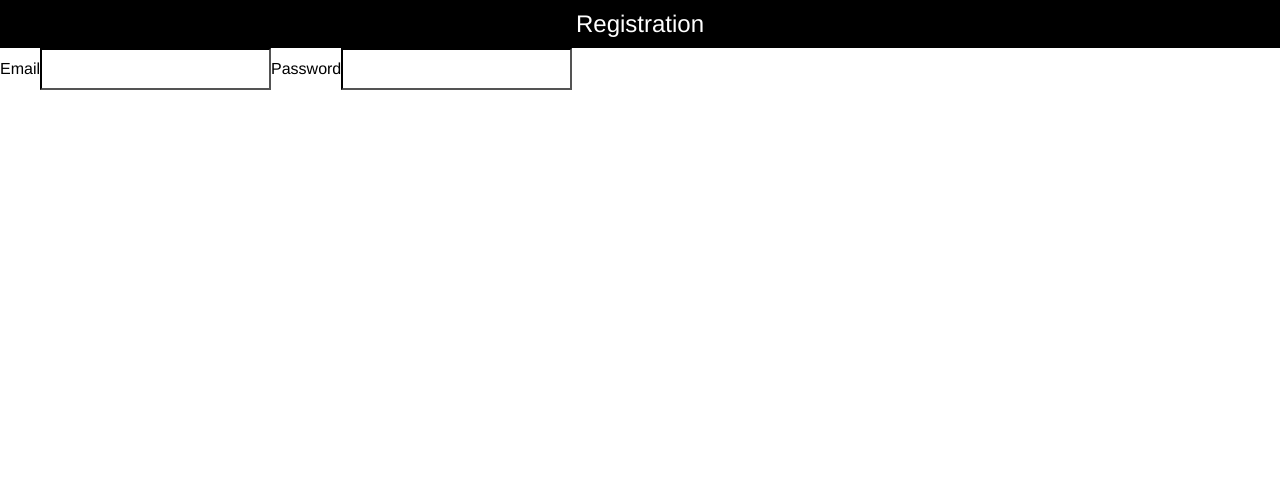
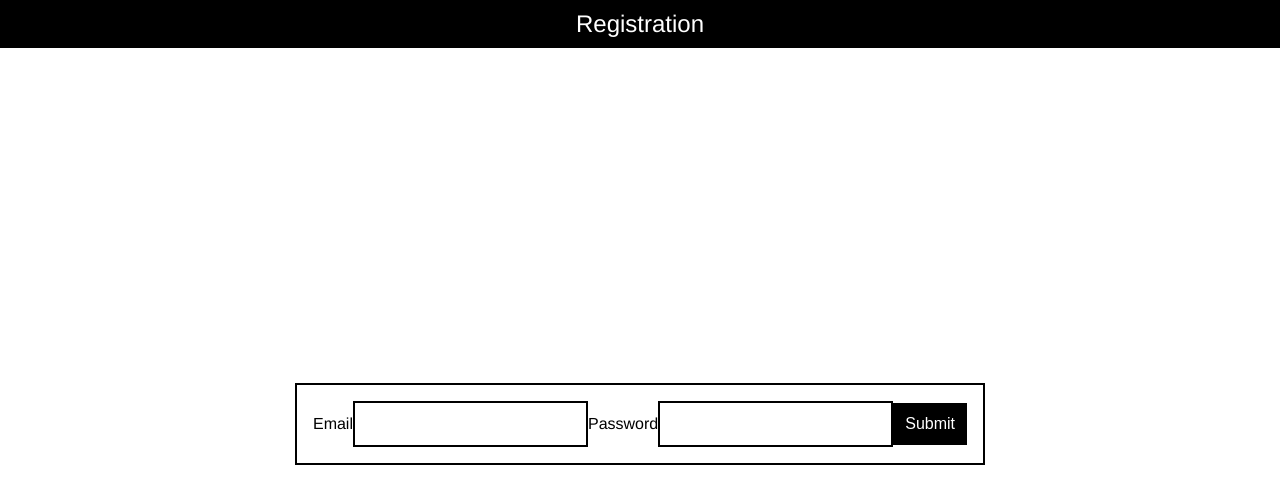
Before and after one commit to JonasSeegers/project-a-frontend-challenge, a React app: page / in a window 1280 px wide. Shown: the top 504 px of the page. Built offline with nearby package versions, Linux system fonts and the light colour scheme.

Commit message:
add atoms box, button, contentContainer and appContainer

```diff
--- a/src/app.tsx
+++ b/src/app.tsx
@@ -2,7 +2,11 @@ import React from "react";
 import { Input } from "./atoms/input";
 import { Label } from "./atoms/label";
 import { Header } from "./atoms/header";
+import { Box } from "./atoms/box";
 import { GlobalStyles } from "./style/globalStyles";
+import { ContentContainer } from "./atoms/contentContainer";
+import { AppContainer } from "./atoms/appContainer";
+import { Button } from "./atoms/button";
 
 type PasswordRule = { regex: RegExp; description: string };
 
@@ -17,12 +21,17 @@ const PasswordConfig: PasswordRule[] = [
 ];
 
 export const App: React.FC = () => (
-  <>
+  <AppContainer>
     <GlobalStyles />
     <Header>Registration</Header>
-    <Label>Email</Label>
-    <Input />
-    <Label>Password</Label>
-    <Input />
-  </>
+    <ContentContainer>
+      <Box>
+        <Label>Email</Label>
+        <Input />
+        <Label>Password</Label>
+        <Input type="password" />
+        <Button>Submit</Button>
+      </Box>
+    </ContentContainer>
+  </AppContainer>
 );
--- /dev/null
+++ b/src/atoms/appContainer/appContainer.tsx
@@ -0,0 +1,7 @@
+import styled from "@emotion/styled";
+
+export const AppContainer = styled("div")({
+  display: "flex",
+  flexDirection: "column",
+  height: "100vh"
+});
--- /dev/null
+++ b/src/atoms/appContainer/index.ts
@@ -0,0 +1 @@
+export { AppContainer } from "./appContainer";
--- /dev/null
+++ b/src/atoms/box/box.tsx
@@ -0,0 +1,3 @@
+import styled from "@emotion/styled";
+
+export const Box = styled("div")({ border: "2px solid #000", padding: "1rem" });
--- /dev/null
+++ b/src/atoms/box/index.ts
@@ -0,0 +1 @@
+export { Box } from "./box";
--- /dev/null
+++ b/src/atoms/button/button.tsx
@@ -0,0 +1,17 @@
+import styled from "@emotion/styled";
+import { Typography } from "../../style/constants";
+
+export const Button = styled("button")({
+  backgroundColor: "#000",
+  color: "#fff",
+  fontSize: Typography.copySize,
+  padding: "0.75rem",
+  outline: "none",
+  border: 0,
+  "&:hover": {
+    backgroundColor: "#333"
+  },
+  "&:active": {
+    backgroundColor: "#666"
+  }
+});
--- /dev/null
+++ b/src/atoms/button/index.ts
@@ -0,0 +1 @@
+export { Button } from "./button";
--- /dev/null
+++ b/src/atoms/contentContainer/contentContainer.tsx
@@ -0,0 +1,8 @@
+import styled from "@emotion/styled";
+
+export const ContentContainer = styled("div")({
+  display: "flex",
+  justifyContent: "center",
+  alignItems: "center",
+  flex: 1
+});
--- /dev/null
+++ b/src/atoms/contentContainer/index.ts
@@ -0,0 +1 @@
+export { ContentContainer } from "./contentContainer";
--- a/src/atoms/input/input.tsx
+++ b/src/atoms/input/input.tsx
@@ -3,6 +3,9 @@ import { Typography } from "../../style/constants";
 
 export const Input = styled("input")({
   fontSize: Typography.copySize,
-  borderColor: "black",
-  padding: "10px"
+  padding: "0.75rem",
+  border: "2px solid black",
+  "&:focus": {
+    outline: 0
+  }
 });
```
